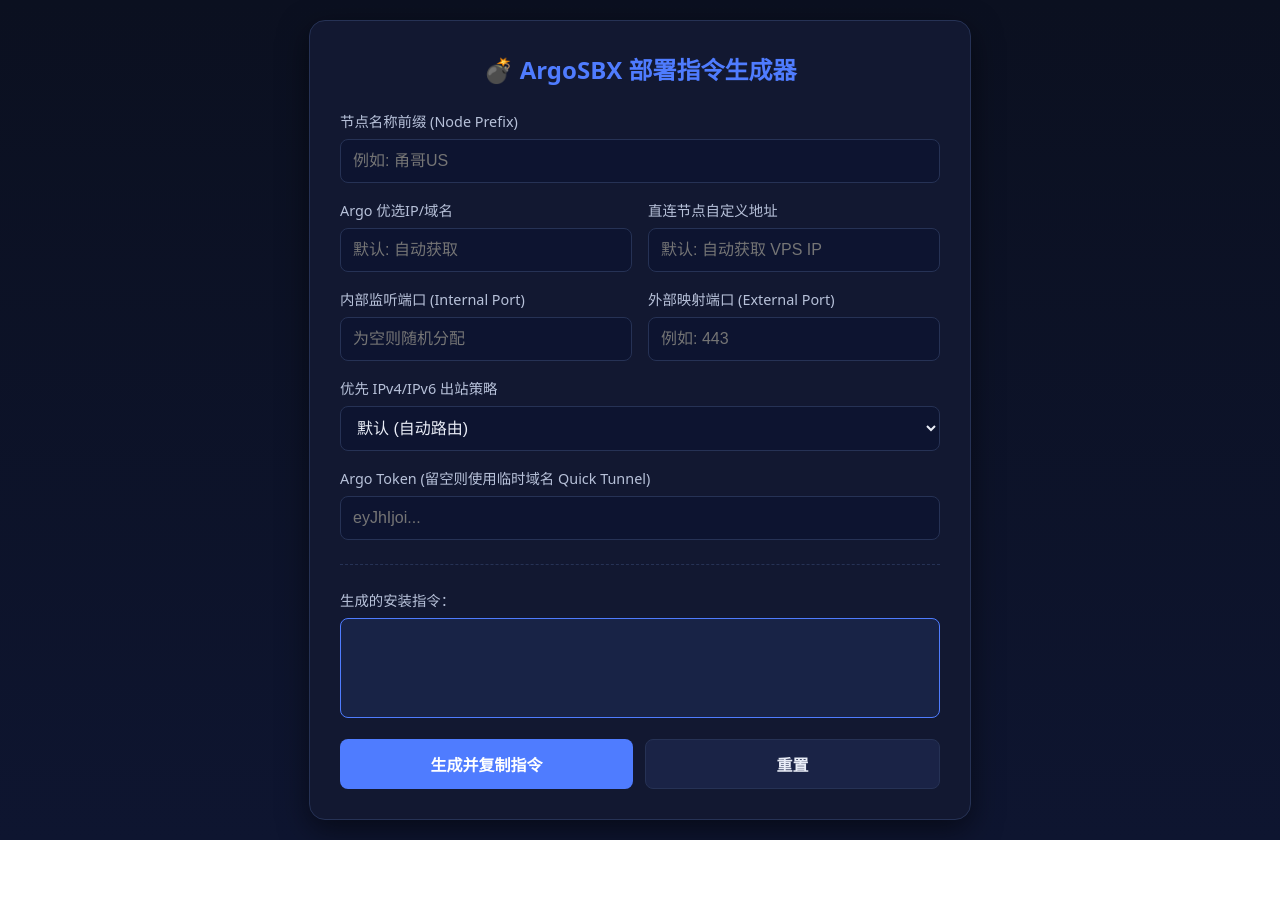
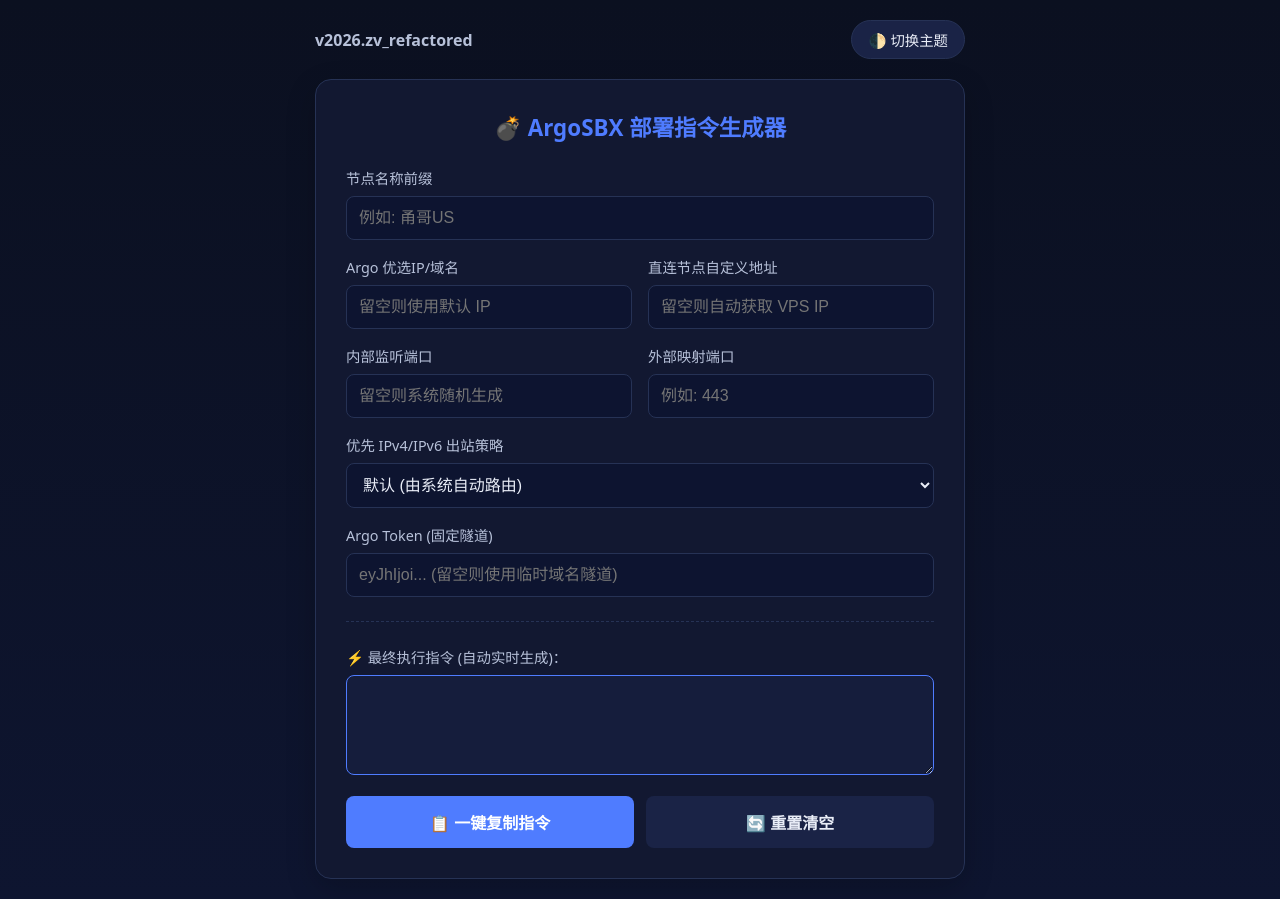
Before and after one commit to zv201413/info, a plain HTML site: page index.html in a window 1280 px wide. Before the commit the page ends 840 px from the top, so only its background shows below. Drawn offline with Linux system fonts and the light colour scheme.

Commit message:
Update index.html

```diff
--- a/index.html
+++ b/index.html
@@ -3,7 +3,7 @@
 <head>
   <meta charset="utf-8" />
   <meta name="viewport" content="width=device-width, initial-scale=1" />
-  <title>甬哥-ArgoSBX小钢炮💣重构版 (状态驱动架构)</title>
+  <title>甬哥-ArgoSBX小钢炮💣一键SSH V2026——zv修改版</title>
   <style>
     :root {
       --bg:#0b1020;
@@ -20,31 +20,75 @@
       --button-bg-light:#121a39;
       --body-bg: linear-gradient(180deg, var(--bg) 0%, #0e1530 100%);
     }
+    .light-mode {
+      --bg:#ffffff;
+      --card:#ffffff;
+      --ink:#1a202c;
+      --sub:#4a5568;
+      --line:#e2e8f0;
+      --acc:#4f7cff;
+      --input-bg:#f7fafc;
+      --button-bg-dark:#edf2f7;
+      --button-bg-light:#e2e8f0;
+      --body-bg: #f7fafc;
+    }
     body {
       margin: 0;
-      font-family: system-ui, -apple-system, sans-serif;
+      font-family: system-ui, -apple-system, BlinkMacSystemFont, "Segoe UI", Roboto, sans-serif;
       background: var(--body-bg);
       color: var(--ink);
       min-height: 100vh;
       display: flex;
-      justify-content: center;
+      flex-direction: column;
+      align-items: center;
       padding: 20px;
+      transition: all 0.3s ease;
     }
+    .header-bar {
+      width: 100%;
+      max-width: 650px;
+      display: flex;
+      justify-content: space-between;
+      align-items: center;
+      margin-bottom: 20px;
+    }
+    .theme-toggle {
+      background: var(--button-bg-dark);
+      color: var(--ink);
+      border: 1px solid var(--line);
+      padding: 8px 16px;
+      border-radius: 20px;
+      cursor: pointer;
+      font-size: 0.9rem;
+      transition: all 0.2s;
+    }
+    .theme-toggle:hover { background: var(--button-bg-light); }
+
     .container {
       width: 100%;
-      max-width: 600px;
+      max-width: 650px;
       background: var(--card);
       border-radius: 16px;
-      box-shadow: 0 10px 30px rgba(0,0,0,0.5);
+      box-shadow: 0 10px 30px rgba(0,0,0,0.2);
       padding: 30px;
       border: 1px solid var(--line);
+      transition: all 0.3s ease;
+      box-sizing: border-box;
     }
     h1 {
-      font-size: 1.5rem;
+      font-size: 1.4rem;
       text-align: center;
       margin-top: 0;
       margin-bottom: 24px;
       color: var(--acc);
+    }
+    .grid {
+      display: grid;
+      grid-template-columns: 1fr 1fr;
+      gap: 16px;
+    }
+    @media (max-width: 500px) {
+      .grid { grid-template-columns: 1fr; }
     }
     .form-group {
       margin-bottom: 16px;
@@ -52,6 +96,7 @@
     label {
       display: block;
       font-size: 0.9rem;
+      font-weight: 500;
       margin-bottom: 8px;
       color: var(--sub);
     }
@@ -64,16 +109,12 @@
       color: var(--ink);
       font-size: 1rem;
       box-sizing: border-box;
-      transition: border-color 0.2s;
+      transition: border-color 0.2s, box-shadow 0.2s;
     }
-    input[type="text"]:focus, input[type="number"]:focus, select:focus {
+    input:focus, select:focus {
       outline: none;
       border-color: var(--acc);
-    }
-    .grid-2 {
-      display: grid;
-      grid-template-columns: 1fr 1fr;
-      gap: 16px;
+      box-shadow: 0 0 0 3px rgba(79, 124, 255, 0.2);
     }
     .output-area {
       margin-top: 24px;
@@ -86,146 +127,104 @@
       padding: 12px;
       border-radius: 8px;
       border: 1px solid var(--acc);
-      background: rgba(79, 124, 255, 0.1);
+      background: rgba(79, 124, 255, 0.05);
       color: var(--ink);
-      font-family: monospace;
+      font-family: ui-monospace, SFMono-Regular, Menlo, Monaco, Consolas, monospace;
       font-size: 0.9rem;
       box-sizing: border-box;
-      resize: none;
+      resize: vertical;
       margin-bottom: 16px;
+      line-height: 1.5;
     }
     .btn-group {
       display: flex;
       gap: 12px;
     }
-    button {
+    button.action-btn {
       flex: 1;
-      padding: 12px;
+      padding: 14px;
       border: none;
       border-radius: 8px;
       font-size: 1rem;
       font-weight: bold;
       cursor: pointer;
-      transition: opacity 0.2s;
+      transition: transform 0.1s, opacity 0.2s;
     }
-    button:hover { opacity: 0.9; }
-    .btn-primary { background: var(--acc); color: white; }
+    button.action-btn:active { transform: scale(0.98); }
+    .btn-primary { background: var(--acc); color: #fff; }
+    .btn-primary:hover { opacity: 0.9; }
     .btn-secondary { background: var(--button-bg-dark); color: var(--ink); border: 1px solid var(--line); }
+    .btn-secondary:hover { background: var(--button-bg-light); }
   </style>
 </head>
 <body>
+
+<div class="header-bar">
+  <div style="color: var(--sub); font-weight: bold;">v2026.zv_refactored</div>
+  <button class="theme-toggle" id="theme-btn">🌓 切换主题</button>
+</div>
 
 <div class="container">
   <h1>💣 ArgoSBX 部署指令生成器</h1>
 
   <div class="form-group">
-    <label>节点名称前缀 (Node Prefix)</label>
-    <input type="text" id="np" placeholder="例如: 甬哥US" />
+    <label>节点名称前缀</label>
+    <input type="text" id="np" data-var="np" placeholder="例如: 甬哥US" />
   </div>
 
-  <div class="grid-2">
+  <div class="grid">
     <div class="form-group">
       <label>Argo 优选IP/域名</label>
-      <input type="text" id="argo_ip" placeholder="默认: 自动获取" />
+      <input type="text" id="argo_ip" data-var="argo_ip" placeholder="留空则使用默认 IP" />
     </div>
     <div class="form-group">
       <label>直连节点自定义地址</label>
-      <input type="text" id="direct_ip" placeholder="默认: 自动获取 VPS IP" />
+      <input type="text" id="direct_ip" data-var="direct_ip" placeholder="留空则自动获取 VPS IP" />
     </div>
   </div>
 
-  <div class="grid-2">
+  <div class="grid">
     <div class="form-group">
-      <label>内部监听端口 (Internal Port)</label>
-      <input type="number" id="in_port" placeholder="为空则随机分配" />
+      <label>内部监听端口</label>
+      <input type="number" id="in_port" data-var="in_port" placeholder="留空则系统随机生成" />
     </div>
     <div class="form-group">
-      <label>外部映射端口 (External Port)</label>
-      <input type="number" id="out_port" placeholder="例如: 443" />
+      <label>外部映射端口</label>
+      <input type="number" id="out_port" data-var="out_port" placeholder="例如: 443" />
     </div>
   </div>
 
   <div class="form-group">
     <label>优先 IPv4/IPv6 出站策略</label>
-    <select id="ip_pref">
-      <option value="">默认 (自动路由)</option>
-      <option value="4">强制优先 IPv4</option>
-      <option value="6">强制优先 IPv6</option>
+    <select id="ip_pref" data-var="ip_pref">
+      <option value="">默认 (由系统自动路由)</option>
+      <option value="4">强制优先 IPv4 (出站)</option>
+      <option value="6">强制优先 IPv6 (出站)</option>
     </select>
   </div>
 
   <div class="form-group">
-    <label>Argo Token (留空则使用临时域名 Quick Tunnel)</label>
-    <input type="text" id="argo_token" placeholder="eyJhIjoi..." />
+    <label>Argo Token (固定隧道)</label>
+    <input type="text" id="argo_token" data-var="ARGO_AUTH" placeholder="eyJhIjoi... (留空则使用临时域名隧道)" />
   </div>
 
   <div class="output-area">
-    <label>生成的安装指令：</label>
+    <label>⚡ 最终执行指令 (自动实时生成)：</label>
     <textarea id="output" readonly></textarea>
 
     <div class="btn-group">
-      <button class="btn-primary" id="btn-generate">生成并复制指令</button>
-      <button class="btn-secondary" id="btn-reset">重置</button>
+      <button class="action-btn btn-primary" id="copy">📋 一键复制指令</button>
+      <button class="action-btn btn-secondary" id="reset">🔄 重置清空</button>
     </div>
   </div>
 </div>
 
 <script>
-  function generateCommand() {
-    const vars = [];
+  // 主题切换逻辑
+  const themeBtn = document.getElementById('theme-btn');
+  themeBtn.addEventListener('click', () => {
+    document.body.classList.toggle('light-mode');
+  });
 
-    // 获取用户输入并构建环境变量参数
-    const np = document.getElementById('np').value.trim();
-    if (np) vars.push(`np="${np}"`);
-
-    const argo_ip = document.getElementById('argo_ip').value.trim();
-    if (argo_ip) vars.push(`argo_ip="${argo_ip}"`);
-
-    const direct_ip = document.getElementById('direct_ip').value.trim();
-    if (direct_ip) vars.push(`direct_ip="${direct_ip}"`);
-
-    const in_port = document.getElementById('in_port').value.trim();
-    if (in_port) vars.push(`in_port="${in_port}"`);
-
-    const out_port = document.getElementById('out_port').value.trim();
-    if (out_port) vars.push(`out_port="${out_port}"`);
-
-    const ip_pref = document.getElementById('ip_pref').value;
-    if (ip_pref) vars.push(`ip_pref="${ip_pref}"`);
-
-    const argo_token = document.getElementById('argo_token').value.trim();
-    if (argo_token) vars.push(`ARGO_AUTH="${argo_token}"`);
-
-    // 核心安装命令 (这里假设脚本文件名为 argosbx.sh 或远程 raw 地址)
-    const baseCommand = "bash argosbx.sh";
-    // 如果你使用的是远程脚本，可以替换为： "bash <(curl -Ls https://raw.github.../argosbx.sh)"
-
-    // 拼接最终命令
-    const finalCmd = vars.length > 0
-      ? vars.join(" ") + " " + baseCommand
-      : baseCommand;
-
-    const outputBox = document.getElementById('output');
-    outputBox.value = finalCmd;
-
-    // 执行复制
-    outputBox.select();
-    outputBox.setSelectionRange(0, 99999);
-    try {
-      navigator.clipboard.writeText(finalCmd);
-      alert("✅ 复制成功！请粘贴到 SSH 终端执行。");
-    } catch (err) {
-      alert("复制失败，请手动选择文本框内容复制。");
-    }
-  }
-
-  document.getElementById('btn-generate').addEventListener('click', generateCommand);
-
-  document.getElementById('btn-reset').addEventListener('click', () => {
-    document.querySelectorAll('input, select').forEach(el => el.value = '');
-    document.getElementById('output').value = '';
-  });
-</script>
-
-</body>
-</html>
+  // 原版 Toast 弹窗逻辑完整保留
+  function showToast
```
